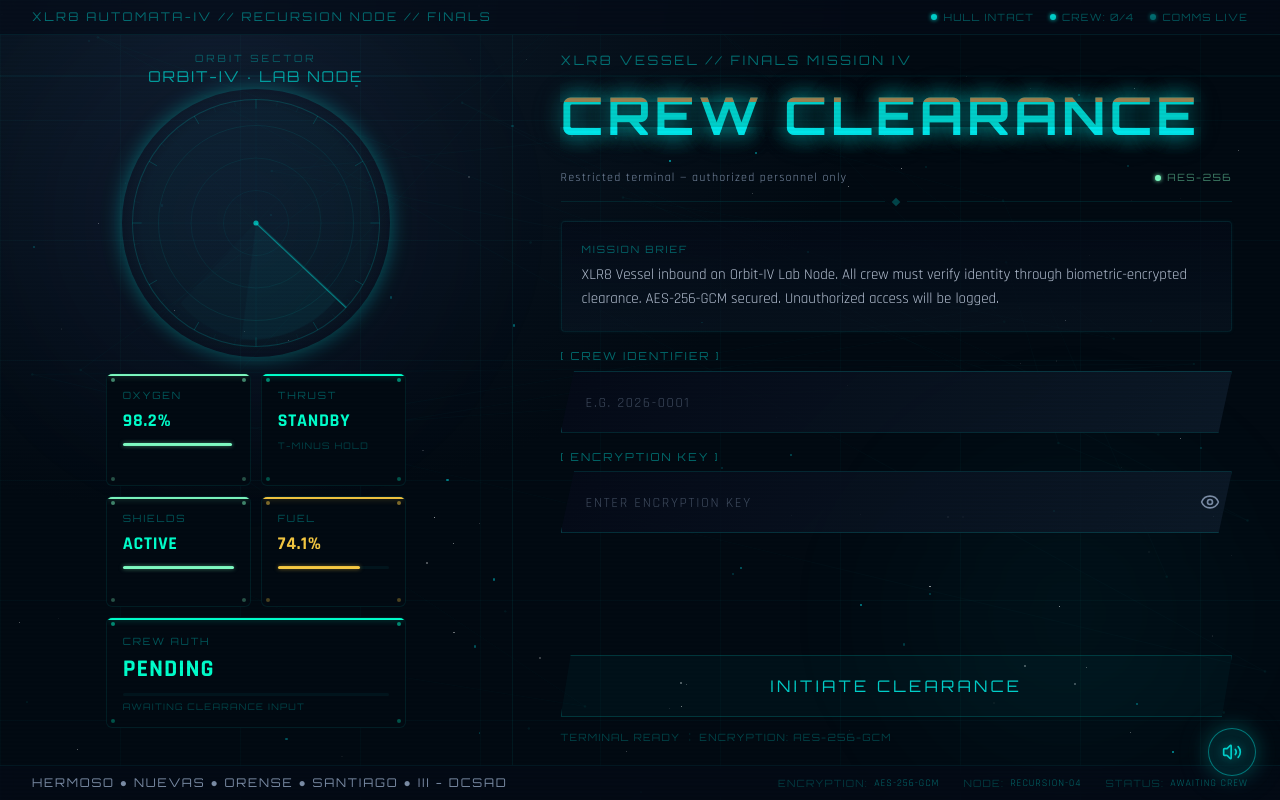
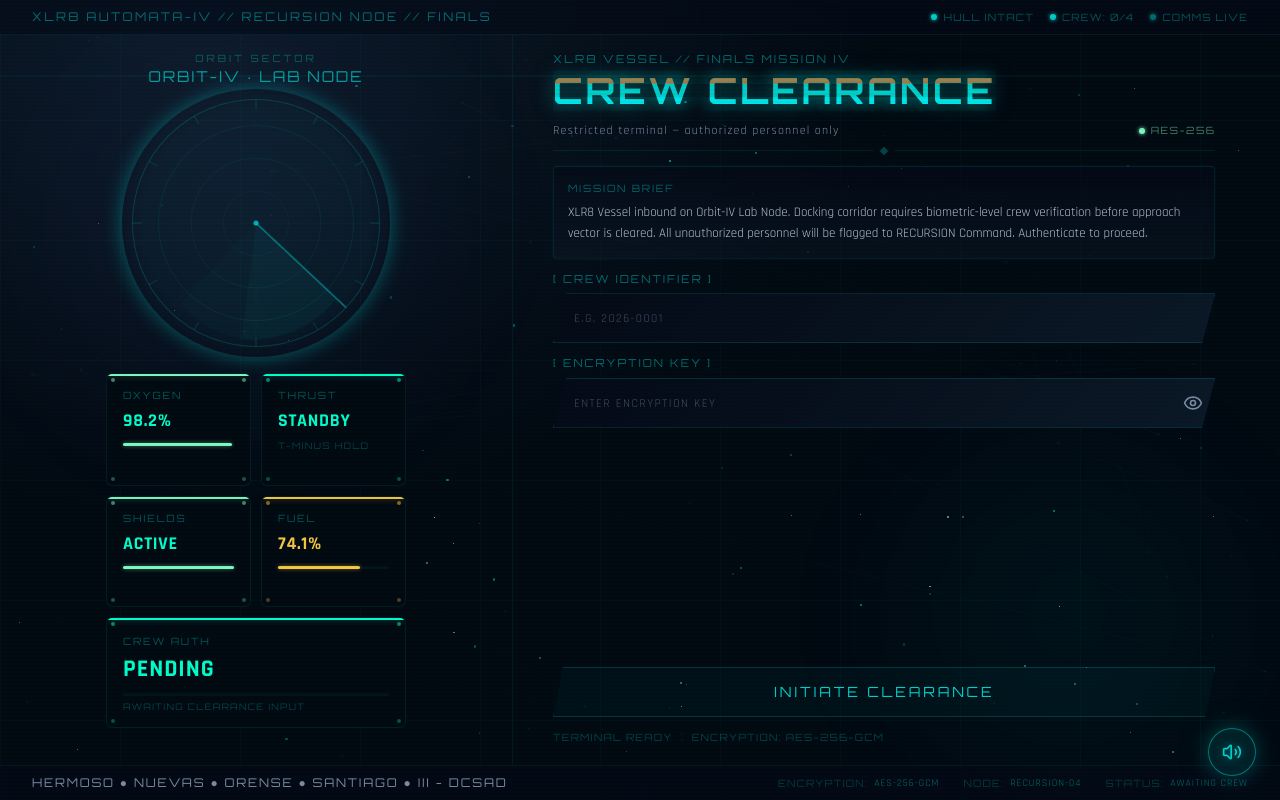
Before and after one commit to micasanf/Mathematical-Mission-Control, a Next.js app: page / in a window 1280 px wide. Built offline with nearby package versions, Linux system fonts and the light colour scheme.

Commit message:
5f753a34-bfc5-480e-9dc9-4445eb279edb

```diff
--- a/src/components/mission/LoginPage.tsx
+++ b/src/components/mission/LoginPage.tsx
@@ -245,7 +245,7 @@ export function LoginPage() {
         .para-input::placeholder {
           color: rgba(122,140,165,0.5);
           letter-spacing: 0.12em;
-          font-size: 14px;
+          font-size: 12px;
           text-transform: uppercase;
         }
         .para-btn {
@@ -549,11 +549,11 @@ export function LoginPage() {
           initial={{ opacity: 0, x: 20 }}
           animate={{ opacity: 1, x: 0 }}
           transition={{ delay: 0.4, duration: 0.7 }}
-          className="flex flex-col w-full lg:w-[56%] xl:w-[60%] py-4 px-5 sm:px-8 lg:px-12 overflow-y-auto"
+          className="flex flex-col items-center lg:items-start w-full lg:w-[55%] xl:w-[58%] py-4 px-5 sm:px-8 lg:px-10 overflow-y-auto"
         >
           {/* Subtitle */}
           <div
-            className="text-[11px] sm:text-[13px] tracking-[0.2em] uppercase mb-2 text-center lg:text-left shrink-0"
+            className="text-[10px] sm:text-[11px] tracking-[0.2em] uppercase mb-1.5 text-center lg:text-left shrink-0"
             style={{ fontFamily: "var(--font-orbitron), sans-serif", color: `rgba(0,206,201,0.5)` }}
           >
             XLR8 VESSEL // FINALS MISSION IV
@@ -561,10 +561,9 @@ export function LoginPage() {
 
           {/* Title with glitch — BIGGER */}
           <div
-            className="font-bold tracking-[0.08em] uppercase text-center lg:text-left mb-3 shrink-0"
+            className="text-3xl sm:text-4xl font-bold tracking-[0.08em] uppercase text-center lg:text-left mb-2 shrink-0"
             style={{
               fontFamily: "var(--font-orbitron), sans-serif",
-              fontSize: 52,
               animation: 'glitch-float 4s ease-in-out infinite',
             }}
           >
@@ -599,7 +598,7 @@ export function LoginPage() {
           </div>
 
           {/* Restricted + Encryption row */}
-          <div className="w-full flex items-center justify-between mb-3 shrink-0">
+          <div className="w-full flex items-center justify-between mb-2 shrink-0">
             <span className="text-[12px] tracking-[0.1em]" style={{ color: P.textMuted }}>
               Restricted terminal — authorized personnel only
             </span>
@@ -614,7 +613,7 @@ export function LoginPage() {
           </div>
 
           {/* Divider */}
-          <div className="w-full flex items-center gap-2 mb-4 shrink-0">
+          <div className="w-full flex items-center gap-2 mb-3 shrink-0">
             <div className="flex-1 h-px" style={{ background: `rgba(0,206,201,0.12)` }} />
             <div className="w-1.5 h-1.5 rotate-45" style={{ backgroundColor: P.primary, opacity: 0.3 }} />
             <div className="flex-1 h-px" style={{ background: `rgba(0,206,201,0.12)` }} />
@@ -622,7 +621,7 @@ export function LoginPage() {
 
           {/* Mission Brief — expands to fill space */}
           <div
-            className="w-full border rounded p-5 mb-4 shrink-0"
+            className="w-full border rounded p-3.5 mb-3 shrink-0"
             style={{
               borderColor: `rgba(0,206,201,0.1)`,
               background: `linear-gradient(180deg, rgba(5,11,24,0.65), rgba(13,27,42,0.45))`,
@@ -635,15 +634,13 @@ export function LoginPage() {
             >
               MISSION BRIEF
             </div>
-            <p className="text-[15px] leading-relaxed" style={{ color: P.textSec }}>
-              XLR8 Vessel inbound on Orbit-IV Lab Node. All crew must verify identity
-              through biometric-encrypted clearance. AES-256-GCM secured. Unauthorized
-              access will be logged.
+            <p className="text-[13px] leading-relaxed" style={{ color: P.textSec }}>
+              XLR8 Vessel inbound on Orbit-IV Lab Node. Docking corridor requires biometric-level crew verification before approach vector is cleared. All unauthorized personnel will be flagged to RECURSION Command. Authenticate to proceed.
             </p>
           </div>
 
           {/* Form — flex-1 to fill remaining space */}
-          <form onSubmit={handleSubmit} className="w-full flex flex-col flex-1 gap-4">
+          <form onSubmit={handleSubmit} className="w-full flex flex-col flex-1 gap-3">
             {/* Crew Identifier */}
             <div>
               <label
@@ -659,7 +656,7 @@ export function LoginPage() {
                 onFocus={handleFocus}
                 placeholder="e.g. 2026-0001"
                 disabled={authState !== 'PENDING'}
-                className="para-input w-full px-6 py-4 text-lg outline-none"
+                className="para-input w-full px-5 py-3 text-base outline-none"
                 style={{ color: P.text, fontFamily: "var(--font-rajdhani), sans-serif", caretColor: P.primary }}
                 autoComplete="username"
               />
@@ -681,7 +678,7 @@ export function LoginPage() {
                   onFocus={handleFocus}
                   placeholder="ENTER ENCRYPTION KEY"
                   disabled={authState !== 'PENDING'}
-                  className="para-input w-full px-6 py-4 pr-12 text-lg outline-none"
+                  className="para-input w-full px-5 py-3 pr-10 text-base outline-none"
                   style={{ color: P.text, fontFamily: "var(--font-rajdhani), sans-serif", caretColor: P.primary }}
                   autoComplete="current-password"
                 />
@@ -702,7 +699,7 @@ export function LoginPage() {
             <button
               type="submit"
               disabled={authState !== 'PENDING' || !uid.trim() || !pwd.trim()}
-              className="para-btn w-full py-4.5 mt-auto text-base tracking-[0.2em] uppercase cursor-pointer"
+              className="para-btn w-full py-3.5 mt-auto text-sm tracking-[0.2em] uppercase cursor-pointer"
               onMouseEnter={() => { if (soundEnabled) soundEngine.playHover(); }}
               style={{
                 fontFamily: "var(--font-orbitron), sans-serif",
```
